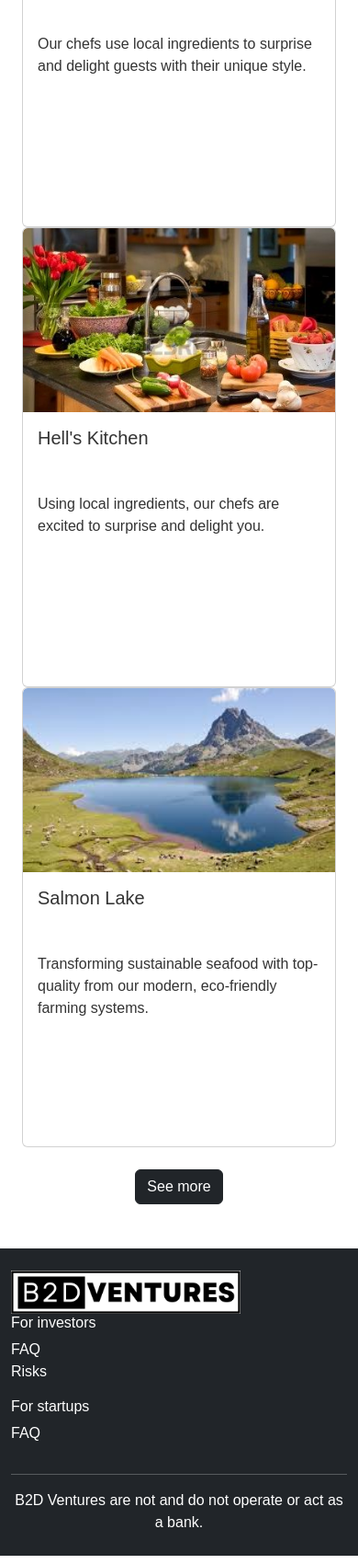
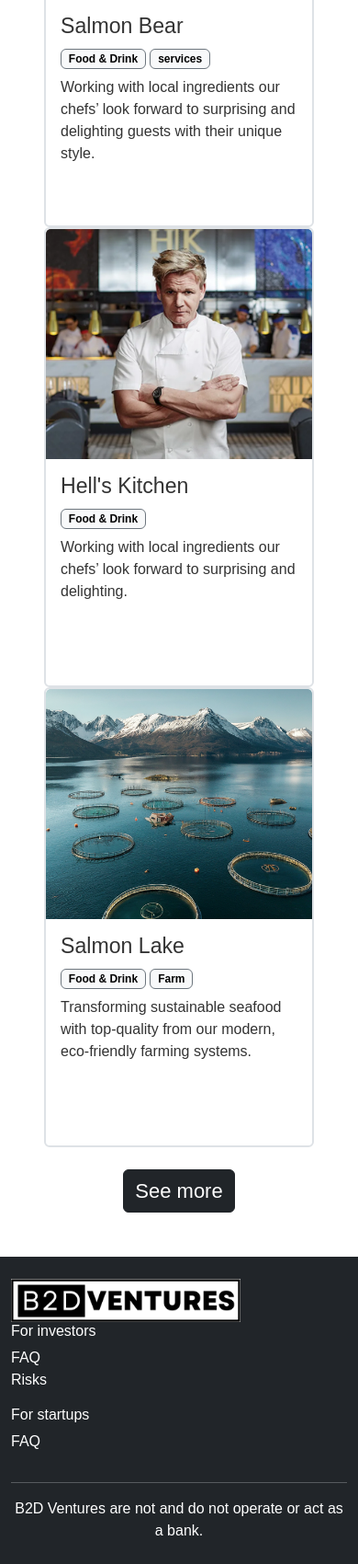
Before and after one commit to J-Jullaphong/b2d-ventures, a Django app: page / in a window 390 px wide. Shown: the part 939-2639 px from the top of the page at 92% size. Run offline with Django 4.2, Linux system fonts and the light colour scheme.

Commit message:
Modify the home page to make it look like a mockup.

```diff
--- a/b2d/templates/b2d/home.html
+++ b/b2d/templates/b2d/home.html
@@ -3,6 +3,104 @@
 
 {% block style %}
 <link href="{% static 'css/home.css' %}" rel="stylesheet">
+    <style>
+        .carousel-item{
+            background-color:black;
+        }
+
+        .img_slide {
+            background-position: center;
+            -webkit-background-size: cover;
+            -moz-background-size: cover;
+            background-size: cover;
+            -o-background-size: cover;
+            opacity:0.5;
+        }
+
+        /**
+         * Button
+         */
+        .btn-transparent {
+          background: transparent;
+          color: #fff;
+          border: 2px solid #fff;
+        }
+        .btn-transparent:hover {
+          background-color: black;
+        }
+
+        .btn-rounded {
+          border-radius: 70px;
+        }
+
+        .btn-large {
+          padding: 11px 45px;
+          font-size: 18px;
+        }
+
+        /**
+         * Change animation duration
+         */
+        .animated {
+          -webkit-animation-duration: 1.5s;
+          animation-duration: 1.5s;
+        }
+
+        @-webkit-keyframes fadeInRight {
+          from {
+            opacity: 0;
+            -webkit-transform: translate3d(100px, 0, 0);
+            transform: translate3d(100px, 0, 0);
+          }
+
+          to {
+            opacity: 1;
+            -webkit-transform: none;
+            transform: none;
+          }
+        }
+
+        @keyframes fadeInRight {
+          from {
+            opacity: 0;
+            -webkit-transform: translate3d(100px, 0, 0);
+            transform: translate3d(100px, 0, 0);
+          }
+
+          to {
+            opacity: 1;
+            -webkit-transform: none;
+            transform: none;
+          }
+        }
+
+        .fadeInRight {
+          -webkit-animation-name: fadeInRight;
+          animation-name: fadeInRight;
+        }
+
+        .seeMore {
+            font-size: 22px;
+        }
+
+        .card-img-top {
+            height: 250px;
+        }
+
+        .card:hover .card-img-top{
+            height: 200px;
+            transition: all 0.5s;
+        }
+
+        .card:hover .card-body{
+            transition: all 0.5s;
+        }
+
+        .text-underline {
+            border-bottom: 1px solid #C5C5C5;
+        }
+
+    </style>
 {% endblock %}
 
 {% block content %}
@@ -14,25 +112,28 @@
     </div>
     <div class="carousel-inner">
         <div class="carousel-item active">
-            <img src="{% static 'images/salmon.png' %}" class="d-block w-100" alt="salmon">
-            <div class="carousel-caption d-none d-md-block text-start">
-                <h2 class="display-5">Salmon Bear</h2>
-                <p>Working with local ingredients our chefs look forward to
+            <img src="{% static 'images/salmon.png' %}" class="d-block w-100 img_slide" alt="salmon">
+            <div class="carousel-caption">
+                <h1 class="animated fadeInRight">Salmon Bear</h1>
+                <p class="animated fadeInRight"><p>Working with local ingredients our chefs look forward to
                 surprising and delighting guests with their unique style.</p>
+                <p class="animated fadeInRight"><a href="#" class="btn btn-transparent btn-rounded btn-large">Learn More</a></p>
             </div>
         </div>
         <div class="carousel-item">
-            <img src="{% static 'images/noodle-golden.png' %}" class="d-block w-100" alt="noodle-golden">
-            <div class="carousel-caption d-none d-md-block text-start">
-                <h2 class="display-5">Noodle Golden</h2>
-                <p>Thai dish of soft rice noodles served with curry and fresh vegetables.</p>
+            <img src="{% static 'images/noodle-golden.png' %}" class="d-block w-100 img_slide" alt="noodle-golden">
+            <div class="carousel-caption">
+                <h1 class="animated fadeInRight">Noodle Golden</h1>
+                <p class="animated fadeInRight"><p>Thai dish of soft rice noodles served with curry and fresh vegetables.</p>
+                <p class="animated fadeInRight"><a href="#" class="btn btn-transparent btn-rounded btn-large">Learn More</a></p>
             </div>
         </div>
         <div class="carousel-item">
-            <img src="{% static 'images/car.png' %}" class="d-block w-100" alt="Car">
-            <div class="carousel-caption d-none d-md-block text-start">
-                <h2 class="display-5">Mercedes-Benz</h2>
-                <p>Wellness, Productivity, Safety, and Entertainment all in one package.</p>
+            <img src="{% static 'images/car.png' %}" class="d-block w-100 img_slide" alt="Car">
+            <div class="carousel-caption">
+                <h1 class="animated fadeInRight">Mercedes-Benz</h1>
+                <p class="animated fadeInRight"><p>Wellness, Productivity, Safety, and Entertainment all in one package.</p>
+                <p class="animated fadeInRight"><a href="#" class="btn btn-transparent btn-rounded btn-large">Learn More</a></p>
             </div>
         </div>
     </div>
@@ -48,77 +149,109 @@
 
 
 <div class="container my-5">
-    <h2 class="text-center">TOP DEAL</h2>
-    <p class="text-center">The deals attracting the most interest right now</p>
+    <h2 class="text-left" style="font-style:bold;">TOP DEAL</h2>
+    <p class="text-left" style="color:#585757;">The deals attracting the most interest right now</p>
+
     <div class="row">
         <div class="col-md-4">
-            <div class="card">
-                <img src="{% static 'images/salmon.png' %}" class="card-img-top" alt="Salmon Bear">
+            <div class="card mx-4 border border-2" onclick="location.href='#';" style="cursor: pointer;">
+                <div class="card-img">
+                    <img src="{% static 'images/Salmon.png' %}" class="card-img-top" alt="Salmon Bear">
+                </div>
                 <div class="card-body">
-                    <h5 class="card-title">Salmon Bear</h5>
-                    <p class="badge badge-secondary">Food & Drink</p>
-                    <p class="card-text card-summary">Our chefs use local ingredients to surprise and delight guests with their unique style.</p>
+                    <h3 class="card-title">Salmon Bear</h3>
+                    <span class="badge bg-light border border-secondary mr-1 mb-2" style="color:black;">Food & Drink</span>
+                    <span class="badge bg-light border border-secondary mr-1 mb-2" style="color:black;">services</span>
+                    <div class="card-body-info">
+                        <p class="card-text card-summary">Working with local ingredients our chefs’ look forward to surprising and delighting guests with their unique style.</p>
+                    </div>
                     <div class="card-details">
-                        <p class="card-text">Our chefs use local ingredients to surprise and delight guests with their unique style.</p>
+                        <p class="card-text">Working with local ingredients our chefs’ look forward to surprising and delighting guests with their unique style.</p>
                         <div class="progress" role="progressbar" aria-label="Basic example" aria-valuenow="3"
-                            aria-valuemin="0" aria-valuemax="100" style="height: 4px">
-                            <div class="progress-bar w-50"></div>
+                            aria-valuemin="0" aria-valuemax="100" style="height: 10px; background-color: #E2D9D9;">
+                            <div class="progress-bar w-50" style="background-color: #41F400;"></div>
                         </div>
+
                         <p></p>
-                        <p><strong>Raised:</strong> $1,500,000</p>
-                        <p><strong>Target:</strong> $3000,000</p>
-                        <p><strong>Investors:</strong> 20</p>
+                        <div class="text-underline mb-3">
+                            <h5><strong>Raised:</strong> $1,600,000</h5>
+                        </div>
+                        <div class="text-underline mb-3">
+                            <h5><strong>Target:</strong> $2,000,000</h5>
+                        </div>
+                        <div>
+                            <h5><strong>Investors:</strong> 8</h5>
+                        </div>
                     </div>
                 </div>
             </div>
         </div>
 
         <div class="col-md-4">
-            <div class="card">
-                <img src="{% static 'images/kitchen.png' %}" class="card-img-top" alt="Hell's Kitchen">
+            <div class="card mx-4 border border-2" onclick="location.href='#';" style="cursor: pointer;">
+                <div class="card-img">
+                    <img src="{% static 'images/Hell_Kitchen.png' %}" class="card-img-top" alt="Hell's Kitchen">
+                </div>
                 <div class="card-body">
-                    <h5 class="card-title">Hell's Kitchen</h5>
-                    <p class="badge badge-secondary">Food & Drink</p>
-                    <p class="card-text card-summary">Using local ingredients, our chefs are excited to surprise and delight you.</p>
+                    <h3 class="card-title">Hell's Kitchen</h3>
+                    <span class="badge bg-light border border-secondary mr-1 mb-2" style="color:black;">Food & Drink</span>
+                    <p class="card-text card-summary">Working with local ingredients our chefs’ look forward to surprising and delighting.</p>
                     <div class="card-details">
-                        <p class="card-text">Using local ingredients, our chefs are excited to surprise and delight you.</p>
+                        <p class="card-text">Working with local ingredients our chefs’ look forward to surprising and delighting.</p>
                         <div class="progress" role="progressbar" aria-label="Basic example" aria-valuenow="3"
-                            aria-valuemin="0" aria-valuemax="100" style="height: 4px">
-                            <div class="progress-bar w-25"></div>
+                            aria-valuemin="0" aria-valuemax="100" style="height: 10px; background-color: #E2D9D9;">
+                            <div class="progress-bar w-25" style="background-color: #41F400;"></div>
                         </div>
                         <p></p>
-                        <p><strong>Raised:</strong> $200,000</p>
-                        <p><strong>Target:</strong> $1,000,000</p>
-                        <p><strong>Investors:</strong> 2</p>
+                        <div class="text-underline mb-3">
+                            <h5><strong>Raised:</strong> $1,600,000</h5>
+                        </div>
+                        <div class="text-underline mb-3">
+                            <h5><strong>Target:</strong> $2,000,000</h5>
+                        </div>
+                        <div>
+                            <h5><strong>Investors:</strong> 8</h5>
+                        </div>
                     </div>
                 </div>
             </div>
         </div>
 
         <div class="col-md-4">
-            <div class="card">
-                <img src="{% static 'images/lake.png' %}" class="card-img-top" alt="Salmon Lake">
+            <div class="card mx-4 border border-2" onclick="location.href='#';" style="cursor: pointer;">
+                <div class="card-img">
+                    <img src="{% static 'images/Salmon_lake.png' %}" class="card-img-top" alt="Salmon Lake">
+                </div>
                 <div class="card-body">
-                    <h5 class="card-title">Salmon Lake</h5>
-                    <p class="badge badge-secondary">Food & Drink</p>
+                    <h3 class="card-title">Salmon Lake</h3>
+                    <span class="badge bg-light border border-secondary mr-1 mb-2" style="color:black;">Food & Drink</span>
+                    <span class="badge bg-light border border-secondary mr-1 mb-2" style="color:black;">Farm</span>
                     <p class="card-text card-summary">Transforming sustainable seafood with top-quality from our modern, eco-friendly farming systems.</p>
                     <div class="card-details">
                         <p class="card-text">Transforming sustainable seafood with top-quality from our modern, eco-friendly farming systems.</p>
-                        <div class="progress" role="progressbar" aria-label="Basic example" aria-valuenow="3"
-                            aria-valuemin="0" aria-valuemax="100" style="height: 4px">
-                            <div class="progress-bar w-75"></div>
+                        <div class="progress " role="progressbar" aria-label="Basic example" aria-valuenow="3"
+                            aria-valuemin="0" aria-valuemax="100" style="height: 10px; background-color: #E2D9D9;">
+                            <div class="progress-bar w-50" style="background-color: #41F400;"></div>
                         </div>
                         <p></p>
-                        <p><strong>Raised:</strong> $1,600,000</p>
-                        <p><strong>Target:</strong> $2,000,000</p>
-                        <p><strong>Investors:</strong> 8</p>
+                        <div class="text-underline mb-3">
+                            <h5><strong>Raised:</strong> $1,600,000</h5>
+                        </div>
+                        <div class="text-underline mb-3">
+                            <h5><strong>Target:</strong> $2,000,000</h5>
+                        </div>
+                        <div>
+                            <h5><strong>Investors:</strong> 8</h5>
+                        </div>
                     </div>
                 </div>
             </div>
         </div>
     </div>
-    <div class="text-center my-4">
-        <button class="btn btn-dark">See more</button>
+    <div class="row my-4  mx-4">
+        <div class="text-center">
+            <button class="btn btn-dark col-md-4 seeMore" >See more</button>
+        </div>
     </div>
 </div>
 
```
Also changed, not shown: b2d/static/images/Hell_Kitchen.png (added).
